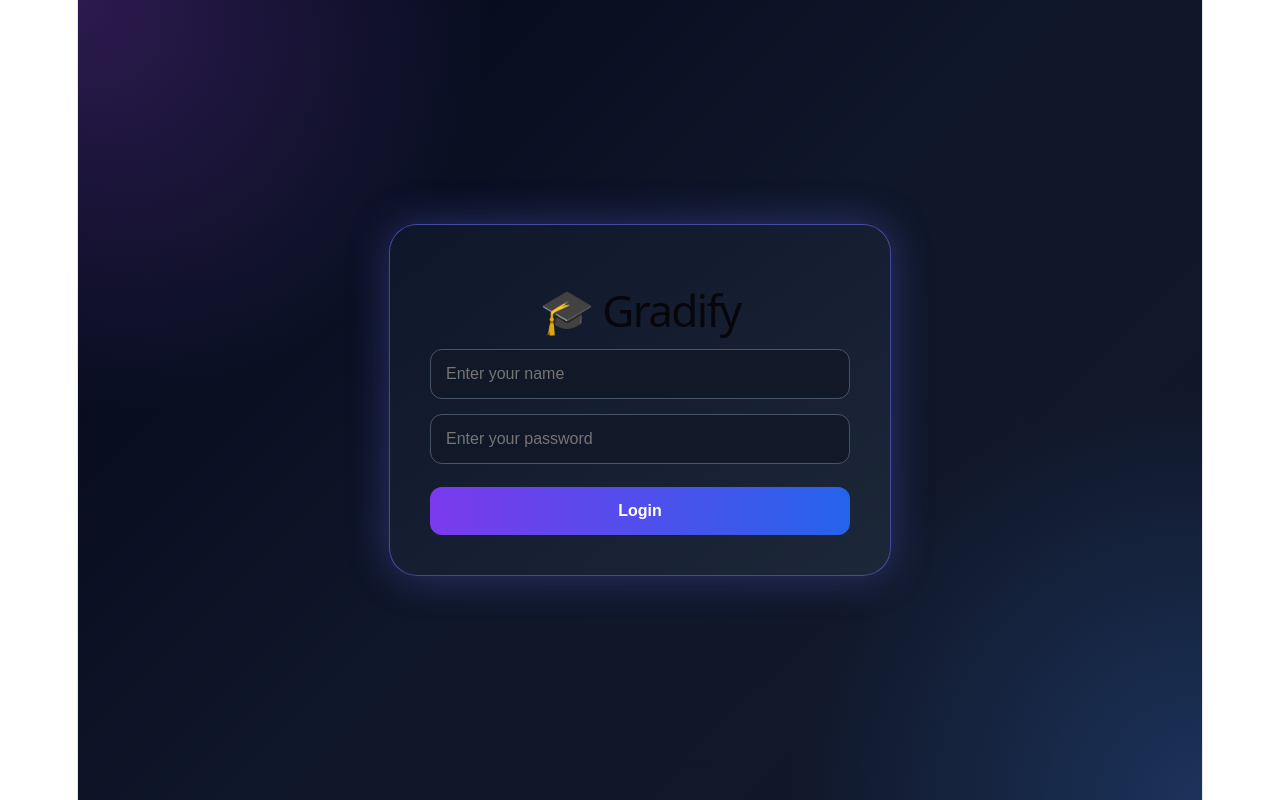
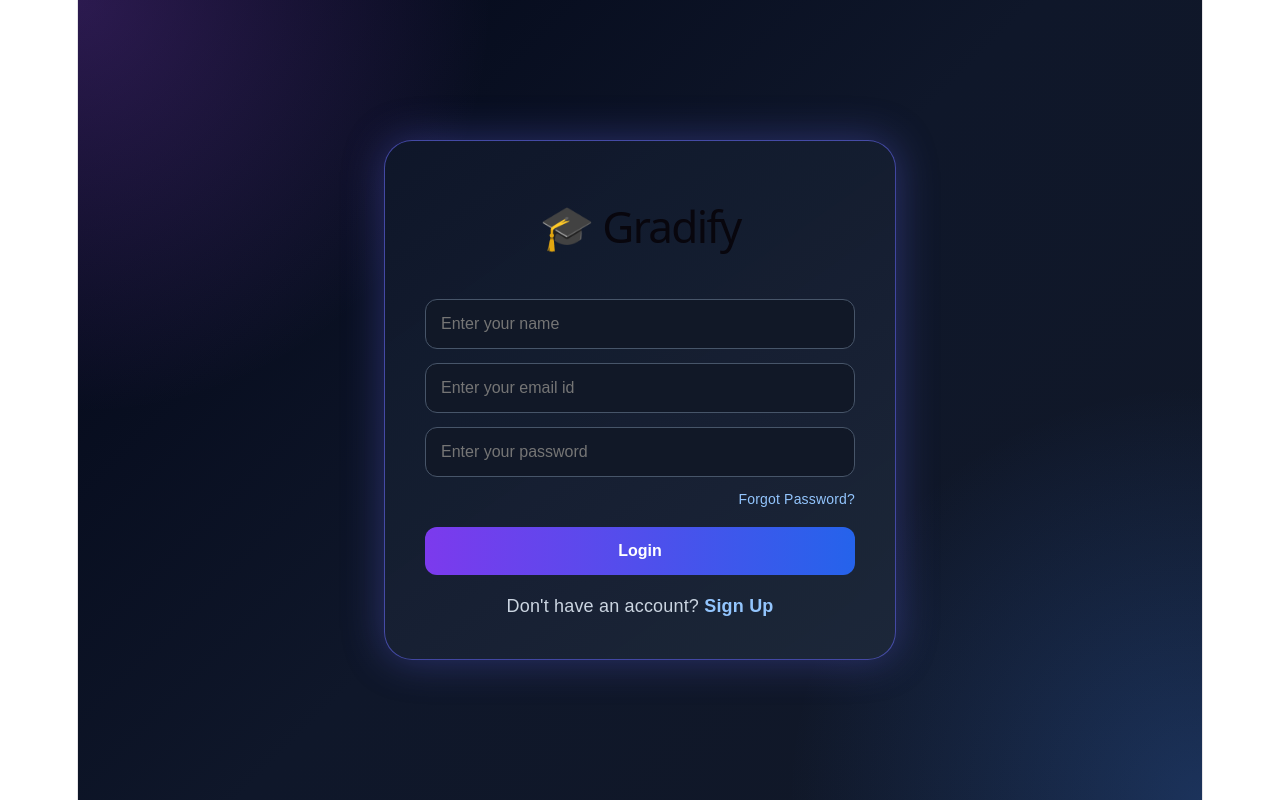
Before and after one commit to Shrinithi-R/Gradify, a React app in the folder frontend/: page /settings/theme in a window 1280 px wide. Both pictures are taken after a click on the button "Start Your Journey". Built offline with nearby package versions, Linux system fonts and the light colour scheme; the HTML template or start-up script is replaced by a standard one.

Commit message:
Updated theme, login and github page

```diff
--- a/frontend/src/App.jsx
+++ b/frontend/src/App.jsx
@@ -22,6 +22,9 @@ function App() {
   const [showLanding, setShowLanding] = useState(true);
   const [user, setUser] = useState(null);
   const [menuOpen, setMenuOpen] = useState(false);
+  const [theme, setTheme] = useState("dark");
+
+  const isLight = theme === "light";
 
   if (showLanding) {
     return <Landing onStart={() => setShowLanding(false)} />;
@@ -33,8 +36,8 @@ function App() {
 
   return (
     <BrowserRouter>
-      <div style={styles.page}>
-        <div style={styles.topbar}>
+      <div style={isLight ? styles.lightPage : styles.page}>
+        <div style={isLight ? styles.lightTopbar : styles.topbar}>
           <button
             style={styles.menuButton}
             onClick={() => setMenuOpen(!menuOpen)}
@@ -42,7 +45,7 @@ function App() {
             ☰
           </button>
 
-          <h2 style={styles.logo}>🎓 Gradify</h2>
+          <h2 style={isLight ? styles.lightLogo : styles.logo}>🎓 Gradify</h2>
 
           <button style={styles.logout} onClick={() => setUser(null)}>
             Logout
@@ -50,20 +53,20 @@ function App() {
         </div>
 
         {menuOpen && (
-          <div style={styles.menuBox}>
-            <NavLink to="/profile" style={linkStyle}>Profile</NavLink>
-            <NavLink to="/" style={linkStyle}>Home</NavLink>
-            <NavLink to="/github" style={linkStyle}>GitHub</NavLink>
-            <NavLink to="/leetcode" style={linkStyle}>LeetCode</NavLink>
-            <NavLink to="/challenge" style={linkStyle}>Challenges</NavLink>
-            <NavLink to="/leaderboard" style={linkStyle}>Rank</NavLink>
-            <NavLink to="/resume" style={linkStyle}>Resume</NavLink>
-            <NavLink to="/analytics" style={linkStyle}>Analytics</NavLink>
-            <NavLink to="/settings" style={linkStyle}>Settings</NavLink>
+          <div style={isLight ? styles.lightMenuBox : styles.menuBox}>
+            <NavLink to="/profile" style={linkStyle} onClick={() => setMenuOpen(false)}>Profile</NavLink>
+            <NavLink to="/" style={linkStyle} onClick={() => setMenuOpen(false)}>Home</NavLink>
+            <NavLink to="/github" style={linkStyle} onClick={() => setMenuOpen(false)}>GitHub</NavLink>
+            <NavLink to="/leetcode" style={linkStyle} onClick={() => setMenuOpen(false)}>LeetCode</NavLink>
+            <NavLink to="/challenge" style={linkStyle} onClick={() => setMenuOpen(false)}>Challenges</NavLink>
+            <NavLink to="/leaderboard" style={linkStyle} onClick={() => setMenuOpen(false)}>Rank</NavLink>
+            <NavLink to="/resume" style={linkStyle} onClick={() => setMenuOpen(false)}>Resume</NavLink>
+            <NavLink to="/analytics" style={linkStyle} onClick={() => setMenuOpen(false)}>Analytics</NavLink>
+            <NavLink to="/settings" style={linkStyle} onClick={() => setMenuOpen(false)}>Settings</NavLink>
           </div>
         )}
 
-        <main style={styles.main}>
+        <main style={isLight ? styles.lightMain : styles.main}>
           <Routes>
             <Route path="/" element={<Dashboard />} />
             <Route path="/profile" element={<Profile />} />
@@ -75,7 +78,10 @@ function App() {
             <Route path="/analytics" element={<Analytics />} />
             <Route path="/settings" element={<Settings />} />
             <Route path="/settings/account" element={<AccountSettings />} />
-            <Route path="/settings/theme" element={<ThemeSettings />} />
+            <Route
+              path="/settings/theme"
+              element={<ThemeSettings setTheme={setTheme} />}
+            />
             <Route path="/settings/notifications" element={<NotificationSettings />} />
             <Route path="/settings/security" element={<SecuritySettings />} />
             <Route path="/settings/privacy" element={<PrivacySettings />} />
@@ -98,6 +104,7 @@ function linkStyle({ isActive }) {
       ? "linear-gradient(90deg,#7c3aed,#2563eb)"
       : "rgba(15,23,42,0.7)",
     fontWeight: "bold",
+    textAlign: "center",
   };
 }
 
@@ -109,10 +116,22 @@ const styles = {
     color: "white",
     fontFamily: "Arial, sans-serif",
     padding: "25px",
+    boxSizing: "border-box",
+  },
+
+  lightPage: {
+    minHeight: "100vh",
+    background:
+      "radial-gradient(circle at top left, rgba(59,130,246,0.18), transparent 30%), radial-gradient(circle at bottom right, rgba(168,85,247,0.18), transparent 30%), linear-gradient(135deg, #f8fafc, #e0f2fe)",
+    color: "#111827",
+    fontFamily: "Arial, sans-serif",
+    padding: "25px",
+    boxSizing: "border-box",
   },
 
   topbar: {
-    maxWidth: "1100px",
+    width: "95%",
+    maxWidth: "1600px",
     margin: "0 auto 25px",
     padding: "18px 22px",
     borderRadius: "22px",
@@ -122,6 +141,22 @@ const styles = {
     alignItems: "center",
     justifyContent: "space-between",
     boxShadow: "0 0 30px rgba(99,102,241,0.25)",
+    boxSizing: "border-box",
+  },
+
+  lightTopbar: {
+    width: "95%",
+    maxWidth: "1600px",
+    margin: "0 auto 25px",
+    padding: "18px 22px",
+    borderRadius: "22px",
+    background: "rgba(255,255,255,0.9)",
+    border: "1px solid rgba(59,130,246,0.25)",
+    display: "flex",
+    alignItems: "center",
+    justifyContent: "space-between",
+    boxShadow: "0 0 25px rgba(59,130,246,0.18)",
+    boxSizing: "border-box",
   },
 
   menuButton: {
@@ -137,6 +172,13 @@ const styles = {
   logo: {
     margin: 0,
     fontSize: "26px",
+    color: "white",
+  },
+
+  lightLogo: {
+    margin: 0,
+    fontSize: "26px",
+    color: "#111827",
   },
 
   logout: {
@@ -150,17 +192,32 @@ const styles = {
   },
 
   menuBox: {
-    maxWidth: "1100px",
+    width: "95%",
+    maxWidth: "1600px",
     margin: "0 auto 25px",
     padding: "18px",
     borderRadius: "20px",
     background: "rgba(15,23,42,0.95)",
     border: "1px solid rgba(99,102,241,0.45)",
     boxShadow: "0 0 25px rgba(99,102,241,0.2)",
+    boxSizing: "border-box",
+  },
+
+  lightMenuBox: {
+    width: "95%",
+    maxWidth: "1600px",
+    margin: "0 auto 25px",
+    padding: "18px",
+    borderRadius: "20px",
+    background: "rgba(255,255,255,0.92)",
+    border: "1px solid rgba(59,130,246,0.25)",
+    boxShadow: "0 0 25px rgba(59,130,246,0.18)",
+    boxSizing: "border-box",
   },
 
   main: {
-    maxWidth: "1100px",
+    width: "95%",
+    maxWidth: "1600px",
     margin: "0 auto",
     padding: "40px",
     borderRadius: "32px",
@@ -169,6 +226,20 @@ const styles = {
     border: "1px solid rgba(99,102,241,0.6)",
     boxShadow:
       "0 0 30px rgba(99,102,241,0.35), 0 0 90px rgba(59,130,246,0.18)",
+    boxSizing: "border-box",
+  },
+
+  lightMain: {
+    width: "95%",
+    maxWidth: "1600px",
+    margin: "0 auto",
+    padding: "40px",
+    borderRadius: "32px",
+    background: "rgba(255,255,255,0.92)",
+    border: "1px solid rgba(59,130,246,0.25)",
+    boxShadow: "0 0 35px rgba(59,130,246,0.18)",
+    boxSizing: "border-box",
+    color: "#111827",
   },
 };
 
--- a/frontend/src/Github.jsx
+++ b/frontend/src/Github.jsx
@@ -74,7 +74,7 @@ const styles = {
     borderRadius: "12px",
     border: "1px solid #475569",
     backgroundColor: "#111827",
-    color: "white",
+    color: "inherit",
     fontSize: "16px",
   },
   button: {
@@ -84,7 +84,7 @@ const styles = {
     border: "none",
     borderRadius: "12px",
     background: "linear-gradient(90deg,#7c3aed,#2563eb)",
-    color: "white",
+    color: "inherit",
     fontWeight: "bold",
     fontSize: "16px",
   },
--- a/frontend/src/Login.jsx
+++ b/frontend/src/Login.jsx
@@ -1,23 +1,49 @@
 import { useState } from "react";
 
 function Login({ onLogin }) {
+  const [isSignup, setIsSignup] = useState(false);
+
   const [name, setName] = useState("");
+  const [email, setEmail] = useState("");
   const [password, setPassword] = useState("");
 
+  const [confirmPassword, setConfirmPassword] = useState("");
+
   function handleLogin() {
-    if (name.trim() === "" || password.trim() === "") {
+    if (name.trim() === "" || email.trim() === "" || password.trim() === "") {
       alert("Please fill all fields");
       return;
     }
 
-    const savedPassword = localStorage.getItem("password") || "gradify123";
+    onLogin(name);
+  }
 
-    if (password !== savedPassword) {
-      alert("Wrong Password");
+  function handleSignup() {
+    if (
+      name.trim() === "" ||
+      email.trim() === "" ||
+      password.trim() === "" ||
+      confirmPassword.trim() === ""
+    ) {
+      alert("Please fill all fields");
       return;
     }
 
+    if (password !== confirmPassword) {
+      alert("Passwords do not match");
+      return;
+    }
+
+    localStorage.setItem("gradifyName", name);
+    localStorage.setItem("gradifyEmail", email);
+    localStorage.setItem("gradifyPassword", password);
+
+    alert("Account created successfully");
     onLogin(name);
+  }
+
+  function forgotPassword() {
+    alert("For demo purpose, you can enter any password and login.");
   }
 
   return (
@@ -25,6 +51,8 @@ function Login({ onLogin }) {
       <div style={styles.card}>
         <h1 style={styles.title}>🎓 Gradify</h1>
 
+        <br></br>
+        <br></br>
         <input
           style={styles.input}
           type="text"
@@ -35,15 +63,54 @@ function Login({ onLogin }) {
 
         <input
           style={styles.input}
+          type="email"
+          placeholder="Enter your email id"
+          value={email}
+          onChange={(e) => setEmail(e.target.value)}
+        />
+
+        <input
+          style={styles.input}
           type="password"
           placeholder="Enter your password"
           value={password}
           onChange={(e) => setPassword(e.target.value)}
         />
 
-        <button style={styles.button} onClick={handleLogin}>
-          Login
+        {isSignup && (
+          <input
+            style={styles.input}
+            type="password"
+            placeholder="Confirm your password"
+            value={confirmPassword}
+            onChange={(e) => setConfirmPassword(e.target.value)}
+          />
+        )}
+
+        {!isSignup && (
+          <p style={styles.forgot} onClick={forgotPassword}>
+            Forgot Password?
+          </p>
+        )}
+
+        <button
+          style={styles.button}
+          onClick={isSignup ? handleSignup : handleLogin}
+        >
+          {isSignup ? "Create Account" : "Login"}
         </button>
+
+        <p style={styles.switchText}>
+          {isSignup ? "Already have an account?" : "Don't have an account?"}
+          <span
+            style={styles.switchLink}
+            onClick={() => setIsSignup(!isSignup)}
+          >
+            {isSignup ? " Login" : " Sign Up"}
+          </span>
+        </p>
+
+
       </div>
     </div>
   );
@@ -60,8 +127,9 @@ const styles = {
     color: "white",
     fontFamily: "Arial, sans-serif",
   },
+
   card: {
-    width: "420px",
+    width: "430px",
     padding: "40px",
     borderRadius: "28px",
     background:
@@ -70,14 +138,21 @@ const styles = {
     boxShadow: "0 0 40px rgba(99,102,241,0.35)",
     textAlign: "center",
   },
+
   title: {
     fontSize: "44px",
-    marginBottom: "25px",
+    marginBottom: "8px",
   },
+
+  subtitle: {
+    color: "#cbd5e1",
+    marginBottom: "22px",
+  },
+
   input: {
     width: "100%",
     padding: "15px",
-    marginBottom: "15px",
+    marginBottom: "14px",
     borderRadius: "12px",
     border: "1px solid #475569",
     backgroundColor: "#111827",
@@ -85,10 +160,19 @@ const styles = {
     fontSize: "16px",
     boxSizing: "border-box",
   },
+
+  forgot: {
+    textAlign: "right",
+    color: "#93c5fd",
+    fontSize: "14px",
+    marginTop: "-5px",
+    marginBottom: "15px",
+    cursor: "pointer",
+  },
+
   button: {
     width: "100%",
     padding: "15px",
-    marginTop: "8px",
     border: "none",
     borderRadius: "12px",
     background: "linear-gradient(90deg,#7c3aed,#2563eb)",
@@ -97,6 +181,23 @@ const styles = {
     fontSize: "16px",
     cursor: "pointer",
   },
+
+  switchText: {
+    color: "#cbd5e1",
+    marginTop: "18px",
+  },
+
+  switchLink: {
+    color: "#93c5fd",
+    fontWeight: "bold",
+    cursor: "pointer",
+  },
+
+  demoText: {
+    marginTop: "12px",
+    fontSize: "13px",
+    color: "#94a3b8",
+  },
 };
 
 export default Login;
--- a/frontend/src/ThemeSettings.jsx
+++ b/frontend/src/ThemeSettings.jsx
@@ -1,14 +1,24 @@
 import { useNavigate } from "react-router-dom";
 
-function ThemeSettings() {
+function ThemeSettings({ setTheme }) {
   const navigate = useNavigate();
 
   return (
     <div style={styles.container}>
       <h1> Theme Settings</h1>
 
-      <button style={styles.button}>🌙 Dark Mode</button>
-      <button style={styles.button}>☀️ Light Mode</button>
+      <button
+  style={styles.button}
+  onClick={() => setTheme("dark")}
+>
+  🌙 Dark Mode
+</button>
+      <button
+  style={styles.button}
+  onClick={() => setTheme("light")}
+>
+  ☀️ Light Mode
+</button>
 
       <button style={styles.back} onClick={() => navigate("/settings")}>
         ⬅ Back
```
Also changed, not shown: 1 other file (tests, documents, lock files or other folders).
